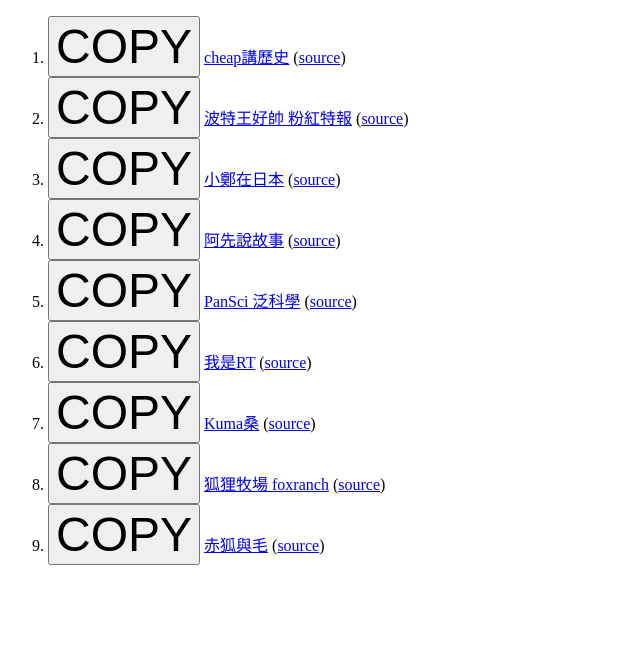
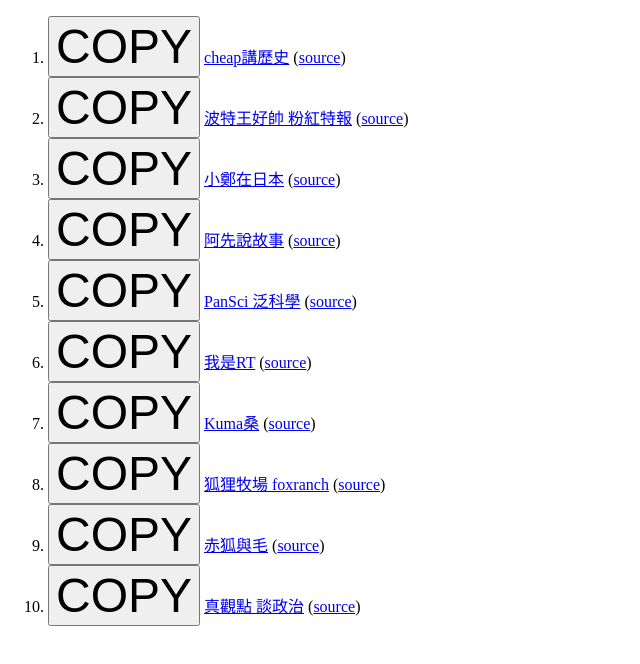
Before and after one commit to democwise2016/action-UT-Podcast-Weekly-202408, a plain HTML site: page index.html in a window 1280 px wide. Shown: the whole page, without its empty margins (0-640 px from the left). Drawn offline with Linux system fonts and the light colour scheme.

Commit message:
Deploying to gh-pages from @ democwise2016/action-UT-Podcast-Weekly-202408@9eea18e2f9d750f8d70638aff62c4e37926f3a1f 🚀

```diff
--- a/index.html
+++ b/index.html
@@ -63,6 +63,11 @@
       <button type="button" style="font-size: 3rem" onclick="copyPlainString('https://democwise2016.github.io/action-UT-Podcast-Weekly-202408/Fox_Wing-www.youtube.com-7ea1001f7f.rss');this.style.color='red';">COPY</button>
       <a href="https://democwise2016.github.io/action-UT-Podcast-Weekly-202408/Fox_Wing-www.youtube.com-7ea1001f7f.rss" target="_blank">赤狐與毛</a>
       (<a href="https://www.youtube.com/channel/UCuPeD_7PYCBf9IBb__1m5Ng" target="_blank">source</a>)
+    </li>
+<li>
+      <button type="button" style="font-size: 3rem" onclick="copyPlainString('https://democwise2016.github.io/action-UT-Podcast-Weekly-202408/zhenguandian-www.youtube.com-82ba10fc3e.rss');this.style.color='red';">COPY</button>
+      <a href="https://democwise2016.github.io/action-UT-Podcast-Weekly-202408/zhenguandian-www.youtube.com-82ba10fc3e.rss" target="_blank">真觀點 談政治</a>
+      (<a href="https://www.youtube.com/channel/UCAwVpzgGI9sEu4O4ZlB5ZWQ" target="_blank">source</a>)
     </li></ol>
 </body>
 </html>
```
Also changed, not shown: 16 other files.
